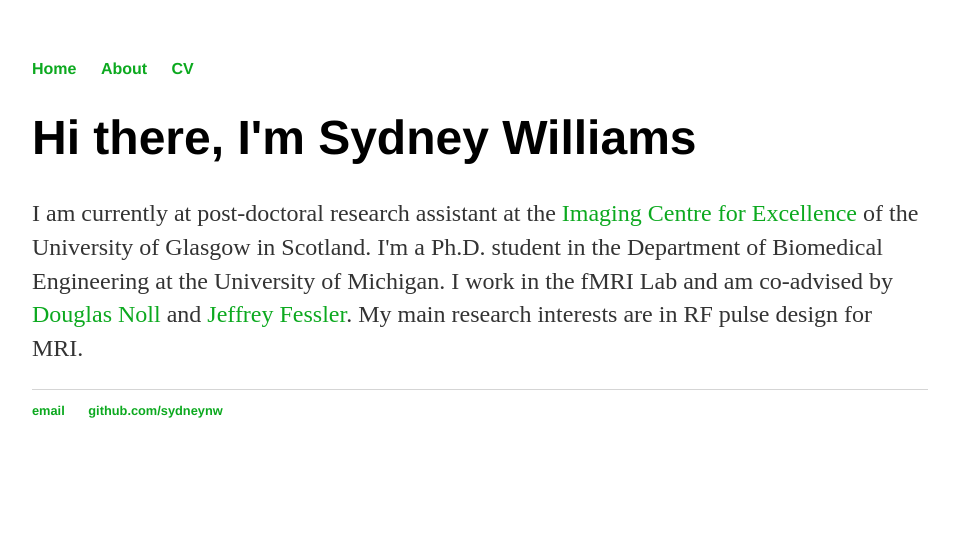
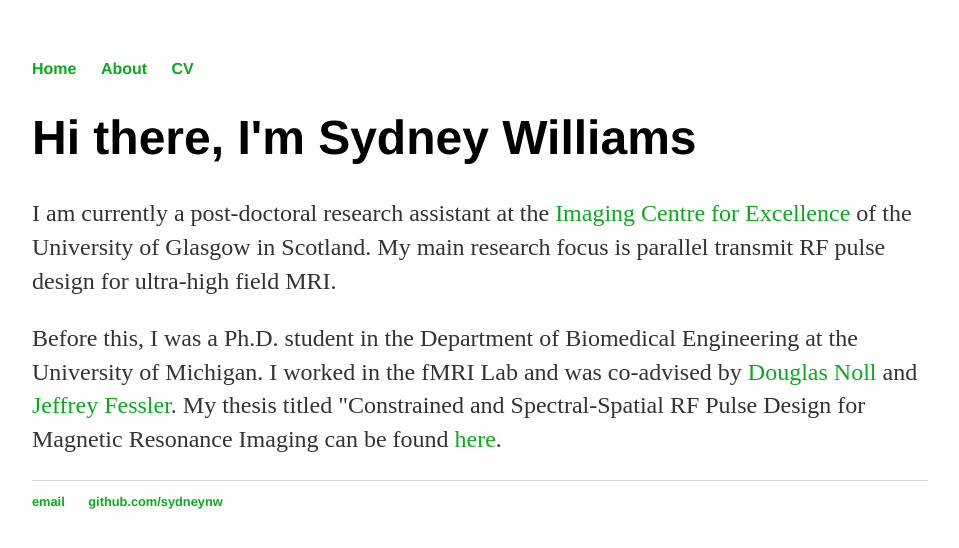
Before and after one commit to sydneynw/sydneynw.github.io, a Jekyll site: the page built from index.html, in a window 1280 px wide. Shown: the top 548 px of the page, without its empty margins (160-1119 px from the left). Built offline with Jekyll 4.4.1, drawn with Linux system fonts in a browser that asks for light colours.

Commit message:
Update index.html

```diff
--- a/index.html
+++ b/index.html
@@ -4,9 +4,14 @@ title: Sydney Williams
 ---
 <div class="blurb">
 	<h1>Hi there, I'm Sydney Williams</h1>
-	<p>I am currently at post-doctoral research assistant at the <a href="https://www.gla.ac.uk/colleges/mvls/ice/">
-	Imaging Centre for Excellence</a> of the University of Glasgow in Scotland.
-	I'm a Ph.D. student in the Department of Biomedical Engineering at the University of Michigan. I work in the fMRI Lab
-	and am co-advised by <a href="http://nollresearch.engin.umich.edu/">Douglas Noll</a> and <a href="http://web.eecs.umich.edu/~fessler/">Jeffrey Fessler</a>. My main research interests are in RF pulse design for MRI.
+	<p>I am currently a post-doctoral research assistant at the <a href="https://www.gla.ac.uk/colleges/mvls/ice/">
+	Imaging Centre for Excellence</a> of the University of Glasgow in Scotland. My main research focus is parallel transmit
+	RF pulse design for ultra-high field MRI.
+
+	<p>Before this, I was a Ph.D. student in the Department of Biomedical Engineering at the University of Michigan.
+	I worked in the fMRI Lab and was co-advised by <a href="http://nollresearch.engin.umich.edu/">Douglas Noll</a> and
+	<a href="http://web.eecs.umich.edu/~fessler/">Jeffrey Fessler</a>. My thesis titled "Constrained and Spectral-Spatial RF
+	Pulse Design for Magnetic Resonance Imaging can be found
+	<a href="https://drive.google.com/file/d/1DEKlkMpqcHV__KB5-2TxWQ-QspWCxYCj/view?usp=sharing"> here</a>.
 	<!--<a href="/about">Read more about my life...</a>--></p>
 </div><!-- /.blurb -->
```
